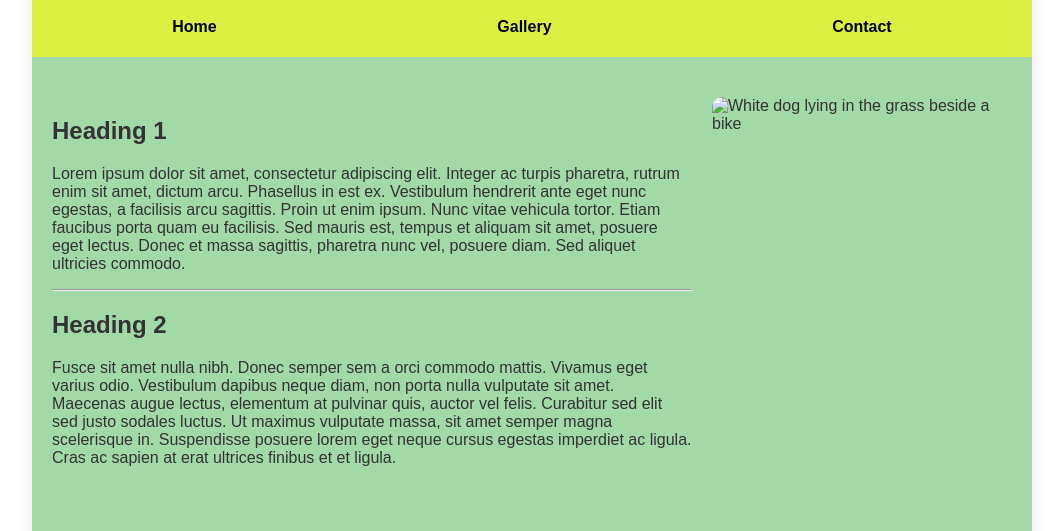
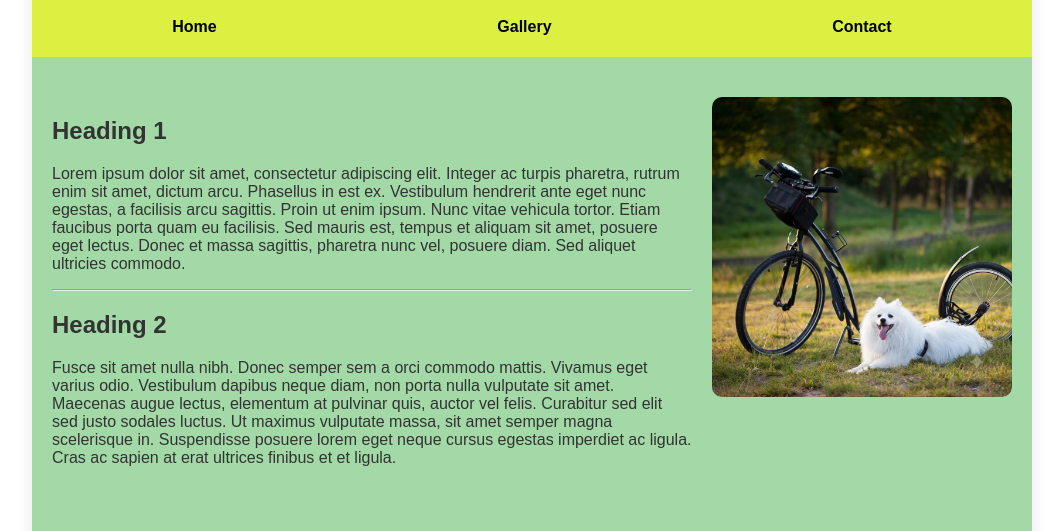
Before and after one commit to stephyliang-ux/happypaws, a plain HTML site: page index.html in a window 1280 px wide. Shown: the part 203-734 px from the top of the page, without its empty margins (108-1171 px from the left). Drawn offline with Linux system fonts and the light colour scheme.

Commit message:
Update index.html

```diff
--- a/index.html
+++ b/index.html
@@ -51,7 +51,7 @@
       </article>
 
       <img
-        src="images/newmainpage.jpg"
+        src="images/newmainpage.jpeg"
         alt="White dog lying in the grass beside a bike"
         width="600"
         height="600"
```
